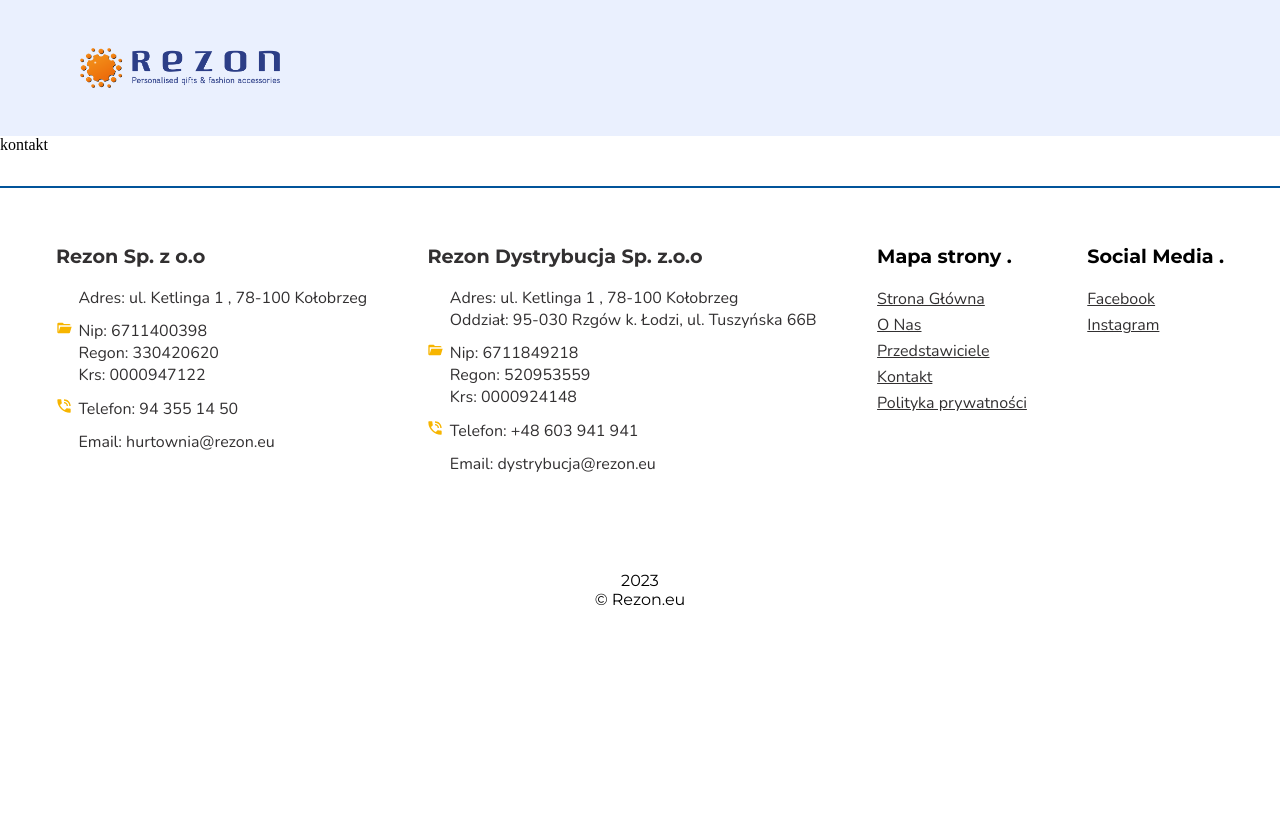
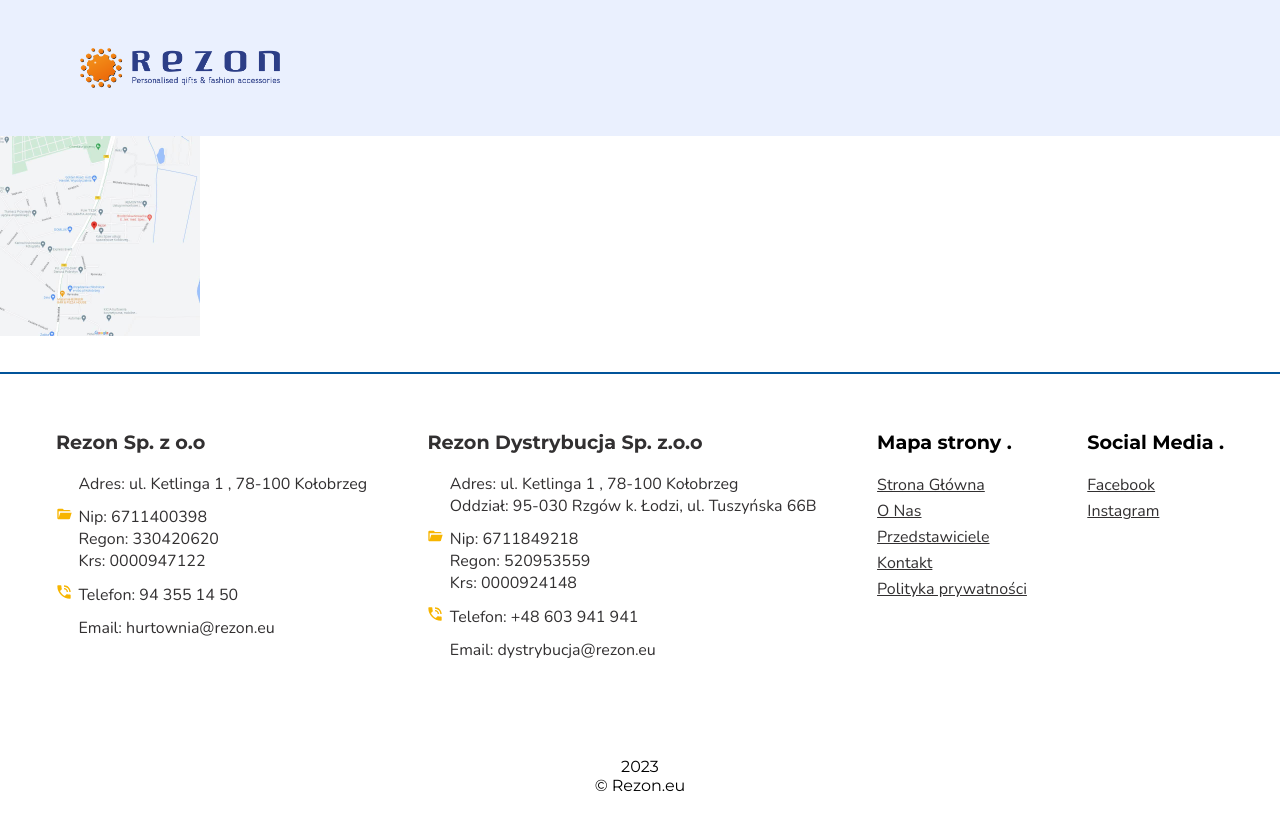
Before and after one commit to marcinzygan/rezon-product-catalogue, a Next.js app: page /kontakt in a window 1280 px wide. Before the commit the page ends 800 px from the top, so only its background shows below. Built offline with nearby package versions, Linux system fonts and the light colour scheme; some icons are missing.

Commit message:
added googleMaps component

```diff
--- /dev/null
+++ b/src/components/GoogleMap/GoogleMap.js
@@ -0,0 +1,13 @@
+import React from "react";
+import classes from "./google.module.css";
+const GoogleMap = () => {
+  return (
+    <div>
+      <a href="https://goo.gl/maps/yeTJabqtLE7oxuKj8">
+        <img src="/google.jpg" className={classes.img}></img>
+      </a>
+    </div>
+  );
+};
+
+export default GoogleMap;
--- /dev/null
+++ b/src/components/GoogleMap/google.module.css
@@ -0,0 +1,4 @@
+.img {
+  width: 200px;
+  height: 200px;
+}
--- a/src/pages/kontakt.js
+++ b/src/pages/kontakt.js
@@ -1,7 +1,12 @@
+import GoogleMap from "@/components/GoogleMap/GoogleMap";
 import React from "react";
 
 const kontakt = () => {
-  return <div>kontakt</div>;
+  return (
+    <div>
+      <GoogleMap />
+    </div>
+  );
 };
 
 export default kontakt;
```
Also changed, not shown: public/google.jpg (added).
